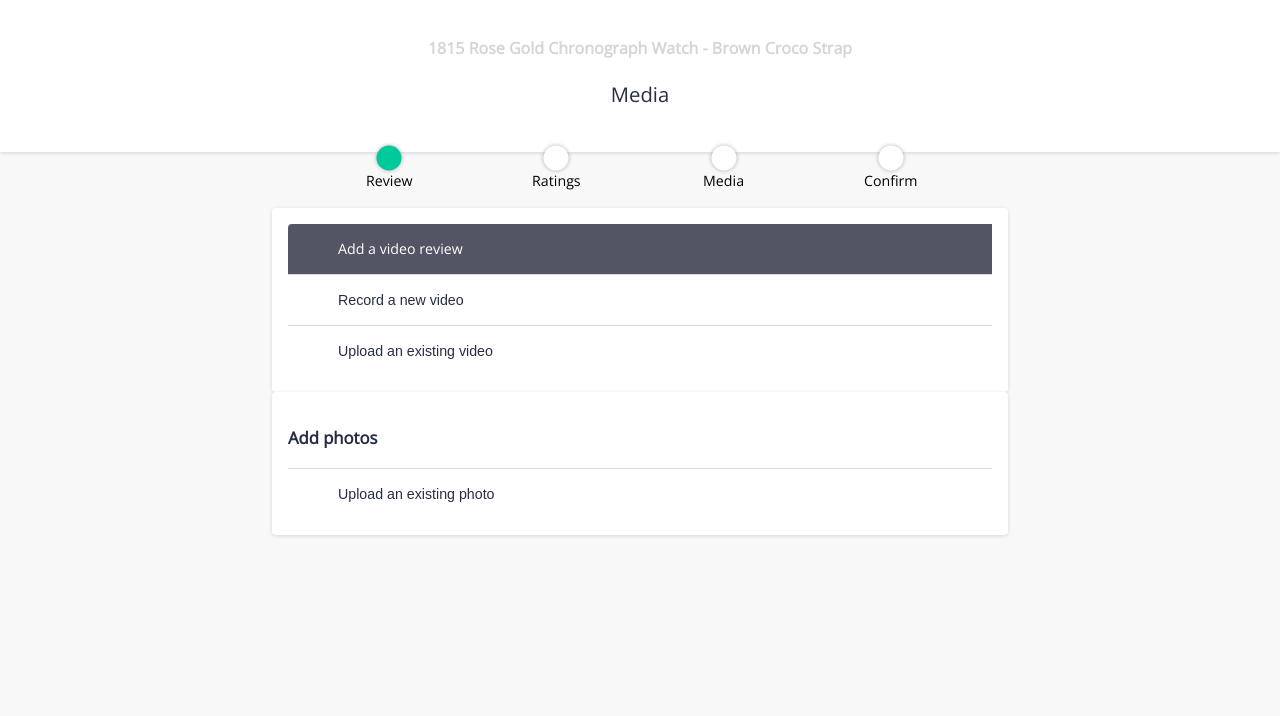
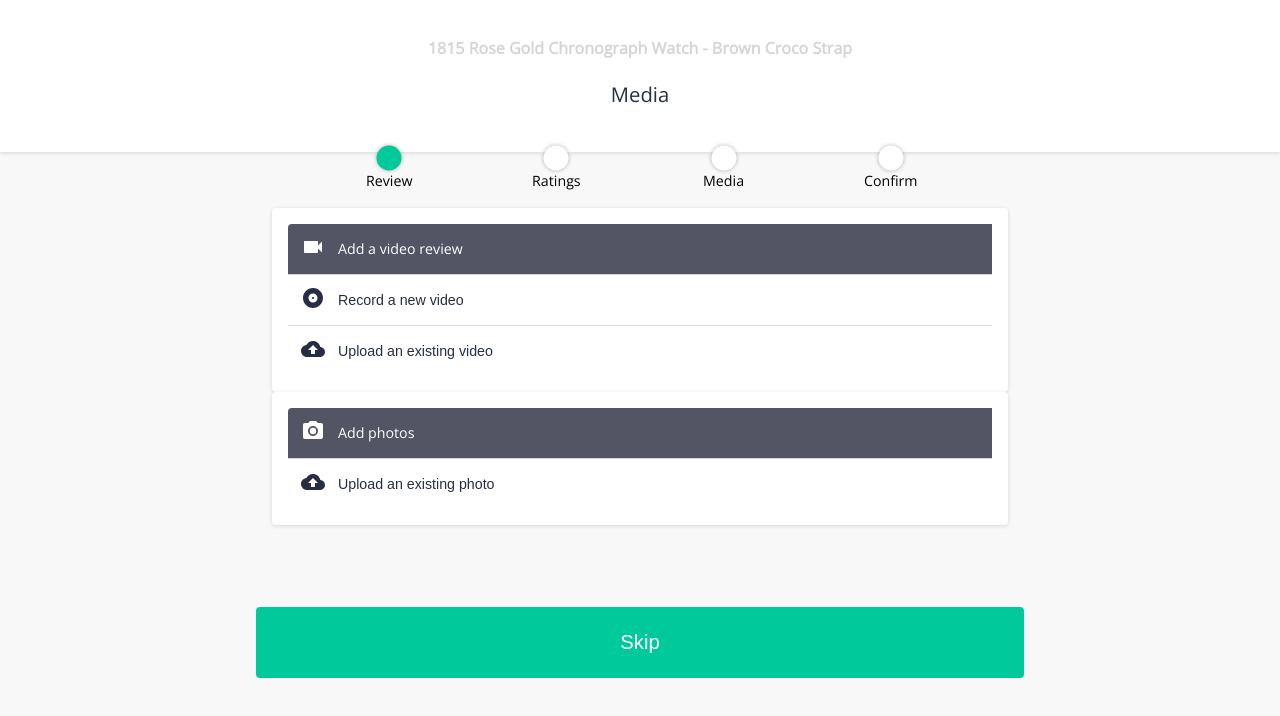
Before and after one commit to alexvirdee/okendo-site, a React (Create React App) app: page /media in a window 1280 px wide. Shown: the top 716 px of the page. Built offline with nearby package versions, Linux system fonts and the light colour scheme.

Commit message:
Media component adding upload input

```diff
--- a/package.json
+++ b/package.json
@@ -4,6 +4,7 @@
   "private": true,
   "dependencies": {
     "@material-ui/core": "^4.10.2",
+    "@material-ui/icons": "^4.9.1",
     "@material-ui/lab": "^4.0.0-alpha.56",
     "@testing-library/jest-dom": "^4.2.4",
     "@testing-library/react": "^9.3.2",
--- a/src/App.css
+++ b/src/App.css
@@ -23,10 +23,10 @@ main {
     font-family: 'Open-sans', sans-serif;
 }
 
-/* .c-toggleSwitch-input {
-  left: -9999px;
-  position: absolute;
-} */
+.c-toggleSwitch-input {
+  /* left: -9999px;
+  position: absolute; */
+}
 
 .gutter {
   padding-left: 16px;
@@ -50,7 +50,7 @@ main {
   padding: 8px 16px;
   text-align: center;
   transition: background .2s ease;
-  margin-right: 1px;
+  margin-right: 2px;
 }
 
 .c-button {
--- a/src/components/add-media/add-media.component.jsx
+++ b/src/components/add-media/add-media.component.jsx
@@ -1,38 +1,80 @@
 import React from 'react';
+import VideocamIcon from '@material-ui/icons/Videocam';
+import AlbumIcon from '@material-ui/icons/Album';
+import CloudUploadIcon from '@material-ui/icons/CloudUpload';
+import CameraAltIcon from '@material-ui/icons/CameraAlt';
 
 import './add-media.styles.scss';
 
+
+
 const AddMedia = () => {
+
+ const openCamera = e => {
+        alert('Function should open camera');
+
+    }
+
   return (
-        <main className='add-media-section'>
-            <div className='u-container'>
-                <div className='gutter'>
-                    <div className='video-wrapper'>
+    <div className="media">
+      <main className="add-media-section">
+        <div className="u-container">
+          <div className="gutter">
+            <div className="video-wrapper">
               {/* video */}
-                        <section className='c-expander card video-section'>
-                            <h2 className='media-title'>
-                                <span className='video-icon'></span>
-                               <span className='title-text'> Add a video review </span>
+              <section className="c-expander card video-section">
+                <h2 className="media-title">
+                  <span className="video-icon icon">
+                    <VideocamIcon />{' '}
+                  </span>
+                  <span className="title-text">Add a video review </span>
                 </h2>
-                            <div className='expander-list'>
-                                <div className='record-video'>
-                                    <button className='expander-list-item c-button'><span className='record-icon'></span> <span>Record a new video</span> </button>
+                <div className="expander-list">
+                  <div className="record-video">
+                    <button onClick={() => openCamera()} className="expander-list-item c-button">
+                      <span className="record-icon icon">
+                        <AlbumIcon />
+                      </span>{' '}
+                      <span>Record a new video</span>{' '}
+                    </button>
                   </div>
-                                <div className='upload-video'>
-                                    <button className='expander-list-item c-button'><span className='record-icon'></span> <span>Upload an existing video</span> </button>
+                  <div className="upload-video">
+                  {/* <input id='upload-existing-video' className='exapnder-list-item hidden' role='button' type='file' name='file' accept='video/*' />
+                      <label>
+                      <span className="upload-icon icon">
+                        {' '}
+                        <CloudUploadIcon />{' '}
+                      </span>{' '}
+                          Upload an existing video
+                    </label> */}
+
+                    <button type='button' name='video' className="expander-list-item c-button">
+                      <span className="upload-icon icon">
+                        {' '}
+                        <CloudUploadIcon />{' '}
+                      </span>{' '}
+                      <span>Upload an existing video</span>{' '}
+                    </button>
                   </div>
                 </div>
               </section>
               {/* photos */}
               <div>
-                        <section className='c-expander card'>
-                            <h3 className='photos-title'>
-                                <span className='camera-icon'></span>
-                                <span>Add photos</span>
+                <section className="c-expander card">
+                  <h3 className="photos-title media-title">
+                    <span className="camera-icon icon">
+                      <CameraAltIcon />
+                    </span>
+                    <span className="title-text">Add photos</span>
                   </h3>
-                            <div className='expander-list'>
-                            <div className='upload-photo'>
-                                    <button className='expander-list-item c-button'><span className='record-icon'></span> <span>Upload an existing photo</span> </button>
+                  <div className="expander-list">
+                    <div className="upload-photo">
+                      <button className="expander-list-item c-button">
+                        <span className="record-icon icon">
+                          <CloudUploadIcon />
+                        </span>{' '}
+                        <span>Upload an existing photo</span>{' '}
+                      </button>
                     </div>
                   </div>
                 </section>
@@ -41,7 +83,11 @@ const AddMedia = () => {
           </div>
         </div>
       </main>
-    )
-}
+      <footer className="add-media-footer">
+        <button className="media-footer-btn">Skip</button>
+      </footer>
+    </div>
+  );
+};
 
 export default AddMedia;
--- a/src/components/add-media/add-media.styles.scss
+++ b/src/components/add-media/add-media.styles.scss
@@ -28,6 +28,19 @@
         position: relative;
     }
 
+    .icon {
+        font-size: 20px;
+        left: 0;
+        line-height: 50px;
+        margin-top: -25px;
+        position: absolute;
+        text-align: center;
+        top: 50%;
+        width: 50px;
+        padding-top: 3px;
+        display: inline-block;
+    }
+
     .expander-list {
         border-radius: 0 0 5px 5px;
         border-top: 0;
@@ -38,13 +51,10 @@
         transition: all .15s ease-out,opacity .15s ease-out .15s;
 
         .expander-list-item {
-            cursor: pointer;
             border: inherit;
-
             border-top: 1px solid #d9d9d9;
             box-sizing: border-box;
             color: #272d45;
-            cursor: default;
             display: block;
             font-size: .889rem;
             line-height: 20px;
@@ -54,6 +64,47 @@
             text-align: left;
             width: 100%;
         }
+
+        .hidden {
+            border: 0;
+            clip: rect(0 0 0 0);
+            height: 1px;
+            margin: -1px;
+            overflow: hidden;
+            padding: 0;
+            position: absolute;
+            width: 1px;
+        }
+
+        .expander-list-item:hover {
+            background: #00ca9b;
+            color: #fff;
+        }
     }
 
 }
+
+.add-media-footer {
+    margin: 32px auto 16px;
+    max-width: 100%;
+    padding: 0 16px;
+    width: 768px;
+}
+
+.media-footer-btn {
+    border-radius: 4px;
+    font-size: 1.266rem;
+    width: 100%;
+    background: #00ca9b;
+    border-color: #00ca9b;
+    color: #fff;
+    text-align: center;
+    transition: background .3s ease;
+    border: 1px solid transparent;
+    cursor: pointer;
+    display: inline-block;
+    margin-bottom: 0;
+    overflow: hidden;
+    position: relative;
+    line-height: 3.3;
+}
--- a/src/components/confirm-auth/confirm-auth.component.jsx
+++ b/src/components/confirm-auth/confirm-auth.component.jsx
@@ -4,7 +4,16 @@ import './confirm-auth.styles.scss';
 
 const ConfirmAuth = () => {
     return (
-        <h1>Confirm Login</h1>
+        <main>
+            <div className='u-container'>
+                <div className='gutter'>
+                    <div className='card'>
+
+                    <div className='divider'><span>OR</span></div>
+                    </div>
+                </div>
+            </div>
+        </main>
     )
 }
 
--- a/src/components/ratings-form/ratings-form.component.jsx
+++ b/src/components/ratings-form/ratings-form.component.jsx
@@ -170,7 +170,7 @@ function countryToFlag(isoCode) {
                                     <div className='options-text'>
                                         <span> Choose up to 5 that best apply (optional)</span>
                                     </div>
-                                    <div classNmae='option-inputs'>
+                                    <div className='option-inputs'>
                                         <div className='option-inputs-item'>
                                         <div className='option-input-control'>
                                             <span>Accurate Timekeeping</span>
--- a/src/components/review-form/review-form.component.jsx
+++ b/src/components/review-form/review-form.component.jsx
@@ -21,6 +21,8 @@ const ReviewForm = () => {
 
     const onSubmit = e => {
         e.preventDefault();
+
+        console.log(e);
 
 
         history.push('/ratings');
```
Also changed, not shown: 1 other file (tests, documents, lock files or other folders). Lines whose indentation alone changed are shown as unchanged.
